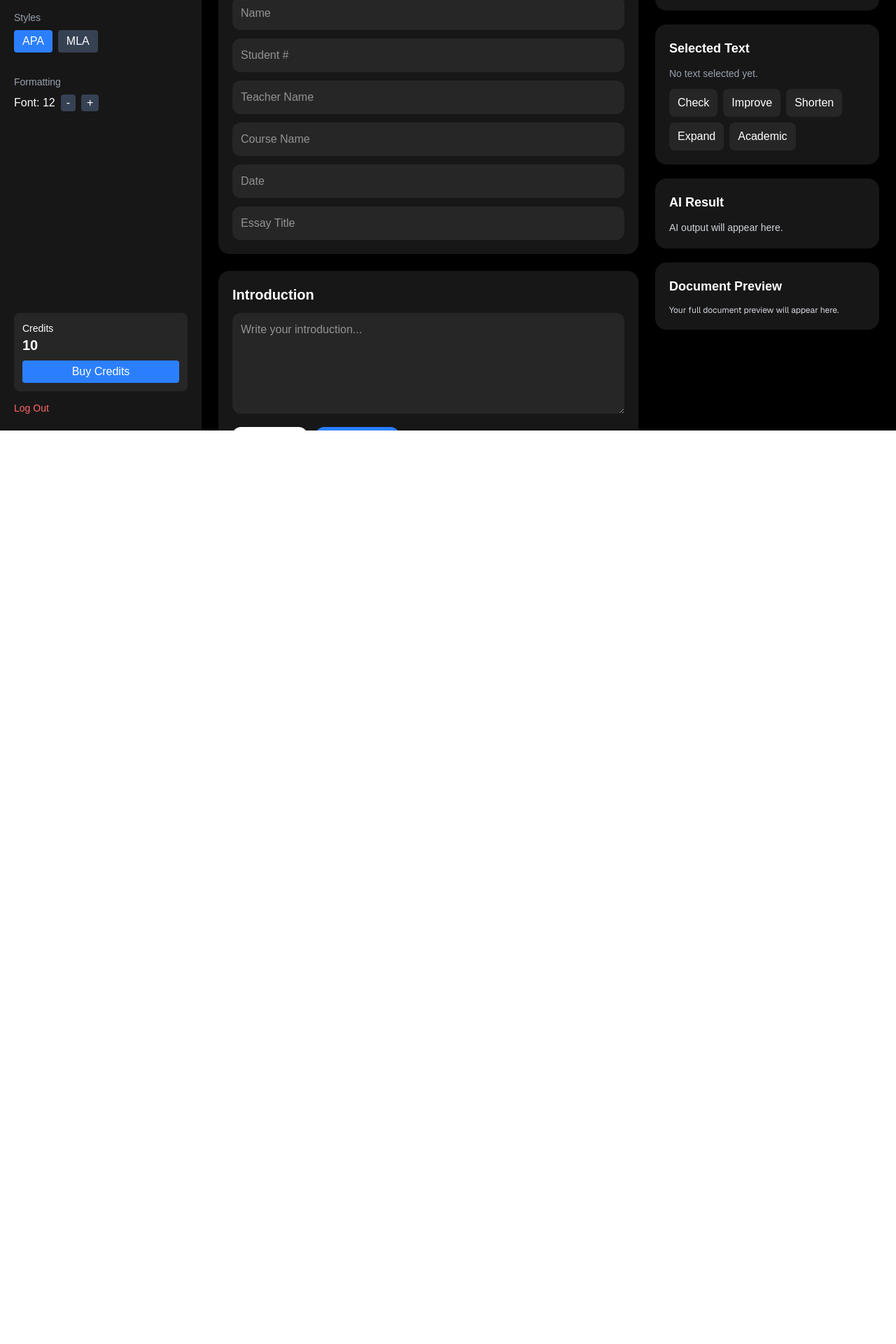
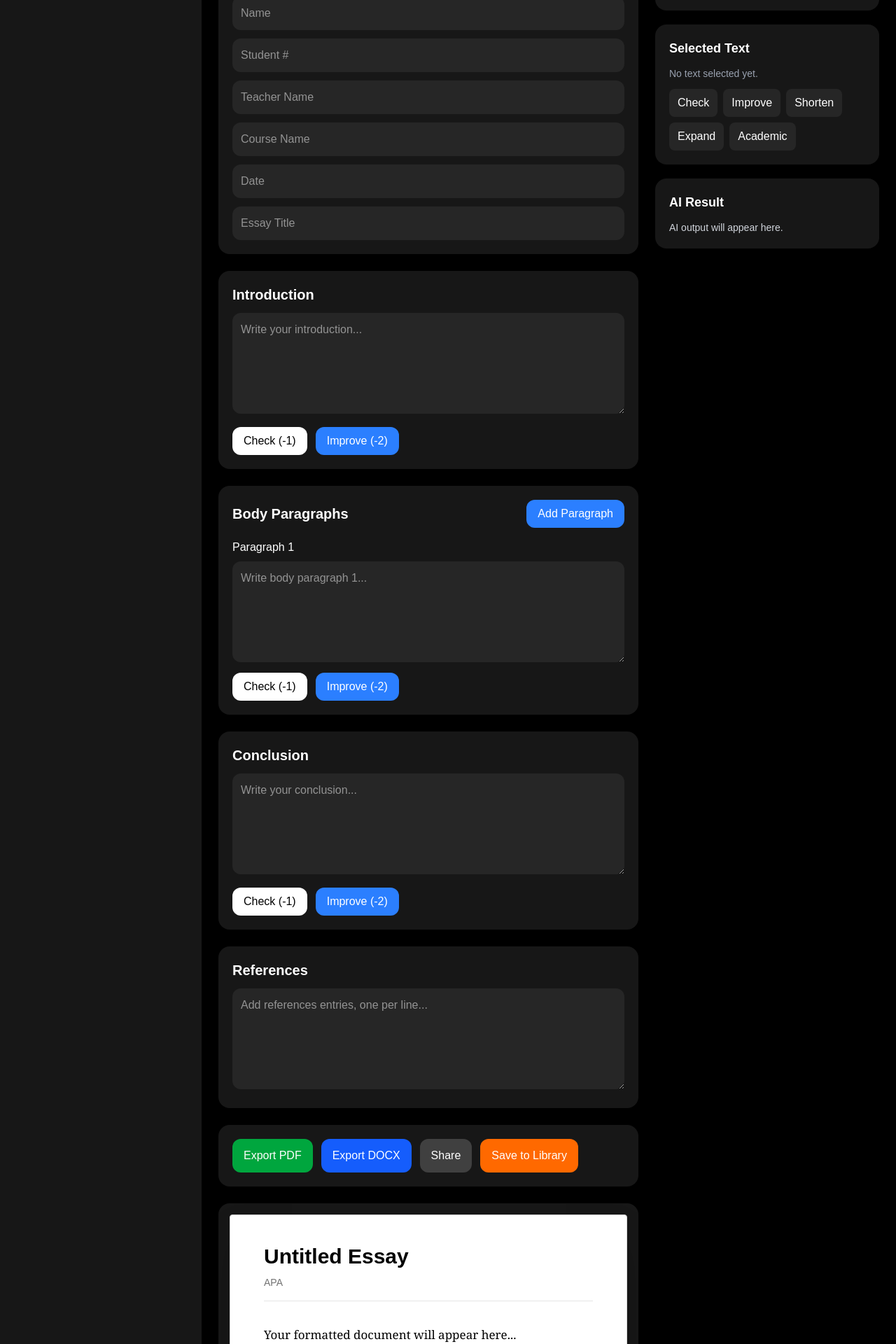
Before and after one commit to officialraman23/docify-web, a Next.js app: page /dashboard/essay in a window 1280 px wide. Shown: the part 185-2105 px from the top of the page at 70% size. Before the commit the page ends 800 px from the top, so only its background shows below. Built offline with nearby package versions, Linux system fonts and the light colour scheme.

Commit message:
update: essay preview, library preview, layout cleanup

```diff
--- a/app/dashboard/essay/page.tsx
+++ b/app/dashboard/essay/page.tsx
@@ -1,6 +1,7 @@
 "use client";
 
 import { useMemo, useState } from "react";
+import DocumentPreview from "@/components/editor/DocumentPreview";
 
 type BodyParagraph = {
   id: string;
@@ -112,9 +113,7 @@ export default function EssayPage() {
     }
 
     setCredits((prev) => prev - 1);
-    setAiResult(
-      "Check result placeholder: we will connect this to your Firebase Functions AI next."
-    );
+    setAiResult("Check result placeholder: Firebase AI comes next.");
   };
 
   const handleFakeImprove = (text: string) => {
@@ -129,16 +128,17 @@ export default function EssayPage() {
     }
 
     setCredits((prev) => prev - 2);
-    setAiResult(
-      "Improve result placeholder: we will connect this to your Firebase Functions AI next."
+    setAiResult("Improve result placeholder: Firebase AI comes next.");
+  };
+
+  const handleSelectPreview = (value: string) => {
+    setSelectedTextPreview(
+      value.slice(0, 240).trim() || "No text selected yet."
     );
   };
 
-  const handleSelectPreview = (value: string) => {
-    setSelectedTextPreview(value.slice(0, 240).trim() || "No text selected yet.");
-  };
-
   return (
+    <div className="space-y-6">
       <div className="grid grid-cols-1 xl:grid-cols-[minmax(0,1fr)_320px] gap-6">
         <div className="space-y-6">
           <div>
@@ -185,7 +185,14 @@ export default function EssayPage() {
             <textarea
               value={introduction}
               onChange={(e) => setIntroduction(e.target.value)}
-            onSelect={(e) => handleSelectPreview(e.currentTarget.value.substring(e.currentTarget.selectionStart, e.currentTarget.selectionEnd))}
+              onSelect={(e) =>
+                handleSelectPreview(
+                  e.currentTarget.value.substring(
+                    e.currentTarget.selectionStart,
+                    e.currentTarget.selectionEnd
+                  )
+                )
+              }
               className="w-full h-36 p-3 bg-neutral-800 rounded-xl outline-none"
               placeholder="Write your introduction..."
             />
@@ -224,7 +231,14 @@ export default function EssayPage() {
                 <textarea
                   value={para.text}
                   onChange={(e) => updateParagraph(para.id, e.target.value)}
-                onSelect={(e) => handleSelectPreview(e.currentTarget.value.substring(e.currentTarget.selectionStart, e.currentTarget.selectionEnd))}
+                  onSelect={(e) =>
+                    handleSelectPreview(
+                      e.currentTarget.value.substring(
+                        e.currentTarget.selectionStart,
+                        e.currentTarget.selectionEnd
+                      )
+                    )
+                  }
                   className="w-full h-36 p-3 bg-neutral-800 rounded-xl outline-none"
                   placeholder={`Write body paragraph ${index + 1}...`}
                 />
@@ -246,7 +260,14 @@ export default function EssayPage() {
             <textarea
               value={conclusion}
               onChange={(e) => setConclusion(e.target.value)}
-            onSelect={(e) => handleSelectPreview(e.currentTarget.value.substring(e.currentTarget.selectionStart, e.currentTarget.selectionEnd))}
+              onSelect={(e) =>
+                handleSelectPreview(
+                  e.currentTarget.value.substring(
+                    e.currentTarget.selectionStart,
+                    e.currentTarget.selectionEnd
+                  )
+                )
+              }
               className="w-full h-36 p-3 bg-neutral-800 rounded-xl outline-none"
               placeholder="Write your conclusion..."
             />
@@ -269,11 +290,34 @@ export default function EssayPage() {
               placeholder={`Add ${referencesTitle.toLowerCase()} entries, one per line...`}
             />
           </div>
+
+          <div className="bg-neutral-900 p-5 rounded-2xl space-y-4">
+            <div className="flex flex-wrap gap-3">
+              <button className="bg-green-600 px-4 py-3 rounded-xl font-medium">
+                Export PDF
+              </button>
+              <button className="bg-blue-600 px-4 py-3 rounded-xl font-medium">
+                Export DOCX
+              </button>
+              <button className="bg-neutral-700 px-4 py-3 rounded-xl font-medium">
+                Share
+              </button>
+              <button className="bg-orange-500 px-4 py-3 rounded-xl font-medium">
+                Save to Library
+              </button>
+            </div>
+          </div>
+
+          <DocumentPreview
+            title={title || "Untitled Essay"}
+            styleLabel={selectedStyle}
+            content={fullDocumentPreview}
+          />
         </div>
 
         <div className="space-y-5">
           <div className="bg-neutral-900 p-5 rounded-2xl space-y-3">
-          <h3 className="text-lg font-semibold">Credits</h3>
+            <h3 className="text-lg font-semibold">Workspace Credits</h3>
             <p className="text-3xl font-bold">{credits}</p>
             <button className="w-full bg-blue-500 px-4 py-3 rounded-xl font-medium">
               Buy Credits
@@ -300,12 +344,6 @@ export default function EssayPage() {
               {aiResult}
             </p>
           </div>
-
-        <div className="bg-neutral-900 p-5 rounded-2xl space-y-3">
-          <h3 className="text-lg font-semibold">Document Preview</h3>
-          <pre className="text-xs text-gray-300 whitespace-pre-wrap font-sans">
-            {fullDocumentPreview || "Your full document preview will appear here."}
-          </pre>
         </div>
       </div>
     </div>
--- a/app/dashboard/layout.tsx
+++ b/app/dashboard/layout.tsx
@@ -1,70 +1,35 @@
+import Link from "next/link";
+
 export default function DashboardLayout({
   children,
 }: {
-  children: React.ReactNode
+  children: React.ReactNode;
 }) {
   return (
-    <div className="flex h-screen bg-black text-white">
-
-      {/* Sidebar */}
-      <div className="w-72 bg-neutral-900 p-5 flex flex-col justify-between">
-
+    <div className="flex min-h-screen bg-black text-white">
+      <div className="w-72 bg-neutral-900 p-5 flex flex-col">
         <div>
           <h1 className="text-xl font-bold mb-6">Docify ✨</h1>
 
-          {/* Navigation */}
           <div className="space-y-3">
-            <a href="/dashboard/essay" className="block text-gray-300 hover:text-white">
+            <Link href="/dashboard/essay" className="block text-gray-300 hover:text-white">
               Essay Builder
-            </a>
-            <a href="/dashboard/outline" className="block text-gray-300 hover:text-white">
+            </Link>
+            <Link href="/dashboard/outline" className="block text-gray-300 hover:text-white">
               Outline
-            </a>
-            <a href="/dashboard/library" className="block text-gray-300 hover:text-white">
+            </Link>
+            <Link href="/dashboard/library" className="block text-gray-300 hover:text-white">
               Library
-            </a>
-          </div>
-
-          {/* Styles */}
-          <div className="mt-8">
-            <p className="text-sm text-gray-400 mb-2">Styles</p>
-            <div className="flex gap-2">
-              <button className="bg-blue-500 px-3 py-1 rounded">APA</button>
-              <button className="bg-gray-700 px-3 py-1 rounded">MLA</button>
-            </div>
-          </div>
-
-          {/* Formatting */}
-          <div className="mt-8">
-            <p className="text-sm text-gray-400 mb-2">Formatting</p>
-            <div className="flex items-center gap-2">
-              <span>Font: 12</span>
-              <button className="px-2 bg-gray-700 rounded">-</button>
-              <button className="px-2 bg-gray-700 rounded">+</button>
-            </div>
+            </Link>
           </div>
         </div>
 
-        {/* Bottom section */}
-        <div>
-          <div className="bg-neutral-800 p-3 rounded-lg mb-3">
-            <p className="text-sm">Credits</p>
-            <p className="text-xl font-bold">10</p>
-            <button className="bg-blue-500 w-full mt-2 py-1 rounded">
-              Buy Credits
-            </button>
-          </div>
-
+        <div className="mt-auto pt-6">
           <button className="text-red-400 text-sm">Log Out</button>
         </div>
-
       </div>
 
-      {/* Main Content */}
-      <div className="flex-1 p-6 overflow-y-auto">
-        {children}
-      </div>
-
+      <div className="flex-1 p-6 overflow-y-auto">{children}</div>
     </div>
-  )
+  );
 }
--- a/app/dashboard/library/page.tsx
+++ b/app/dashboard/library/page.tsx
@@ -1,6 +1,7 @@
 "use client";
 
 import { useState } from "react";
+import DocumentPreview from "@/components/editor/DocumentPreview";
 
 type SavedDocument = {
   id: string;
@@ -15,14 +16,28 @@ export default function LibraryPage() {
     {
       id: crypto.randomUUID(),
       title: "Climate Change Essay",
-      content: "This is a saved essay preview...",
+      content: `Climate change is one of the most serious global issues today.
+
+It affects the environment, public health, and the economy in many ways. Rising temperatures, stronger storms, and sea level rise show that this problem is growing quickly.
+
+Governments, communities, and individuals must act now to reduce emissions and protect the future.
+
+References
+United Nations. Climate Action Overview.`,
       style: "APA",
       createdAt: "2026-04-12",
     },
     {
       id: crypto.randomUUID(),
       title: "History Outline Draft",
-      content: "This is an outline draft preview...",
+      content: `Hook: History helps people understand how societies change over time.
+
+Topic Introduction: Historical events influence politics, culture, and identity.
+
+Thesis: Studying history is important because it teaches lessons, explains present systems, and helps avoid repeated mistakes.
+
+Works Cited
+Sample historical source entry.`,
       style: "MLA",
       createdAt: "2026-04-11",
     },
@@ -55,8 +70,8 @@ export default function LibraryPage() {
         </p>
       </div>
 
-      <div className="grid grid-cols-1 xl:grid-cols-[minmax(0,1fr)_360px] gap-6">
-        <div className="grid grid-cols-1 lg:grid-cols-2 gap-5">
+      <div className="grid grid-cols-1 xl:grid-cols-[420px_minmax(0,1fr)] gap-6">
+        <div className="space-y-5">
           {documents.map((doc) => (
             <div key={doc.id} className="bg-neutral-900 rounded-2xl p-5 space-y-3">
               <div className="flex items-start justify-between gap-4">
@@ -102,35 +117,17 @@ export default function LibraryPage() {
           ))}
         </div>
 
-        <div className="bg-neutral-900 rounded-2xl p-5">
-          <h3 className="text-xl font-semibold mb-4">Preview</h3>
-
+        <div>
           {selectedDocument ? (
-            <div className="space-y-3">
-              <div>
-                <p className="text-sm text-gray-400">Title</p>
-                <p className="font-semibold">{selectedDocument.title}</p>
-              </div>
-
-              <div>
-                <p className="text-sm text-gray-400">Style</p>
-                <p>{selectedDocument.style}</p>
-              </div>
-
-              <div>
-                <p className="text-sm text-gray-400">Created</p>
-                <p>{selectedDocument.createdAt}</p>
-              </div>
-
-              <div>
-                <p className="text-sm text-gray-400 mb-2">Content</p>
-                <div className="bg-neutral-800 rounded-xl p-4 text-sm text-gray-300 whitespace-pre-wrap">
-                  {selectedDocument.content}
-                </div>
-              </div>
+            <DocumentPreview
+              title={selectedDocument.title}
+              styleLabel={`${selectedDocument.style} • ${selectedDocument.createdAt}`}
+              content={selectedDocument.content}
+            />
+          ) : (
+            <div className="bg-neutral-900 rounded-2xl p-6 text-gray-400">
+              Select a document to preview it like a real page.
             </div>
-          ) : (
-            <p className="text-gray-400">Select a document to preview it.</p>
           )}
         </div>
       </div>
--- /dev/null
+++ b/components/editor/DocumentPreview.tsx
@@ -0,0 +1,34 @@
+type Props = {
+  content: string;
+  title?: string;
+  styleLabel?: string;
+};
+
+export default function DocumentPreview({
+  content,
+  title,
+  styleLabel,
+}: Props) {
+  return (
+    <div className="bg-neutral-900 p-4 rounded-2xl">
+      <div className="bg-white text-black mx-auto w-full max-w-[800px] min-h-[900px] shadow-2xl rounded-sm border border-neutral-300">
+        <div className="px-12 py-10">
+          {(title || styleLabel) && (
+            <div className="mb-8 border-b border-neutral-200 pb-4">
+              {title && (
+                <h2 className="text-3xl font-bold leading-tight">{title}</h2>
+              )}
+              {styleLabel && (
+                <p className="text-sm text-neutral-500 mt-2">{styleLabel}</p>
+              )}
+            </div>
+          )}
+
+          <pre className="whitespace-pre-wrap font-serif text-[17px] leading-[1.9]">
+            {content || "Your formatted document will appear here..."}
+          </pre>
+        </div>
+      </div>
+    </div>
+  );
+}
```
Lines whose indentation alone changed are shown as unchanged.
